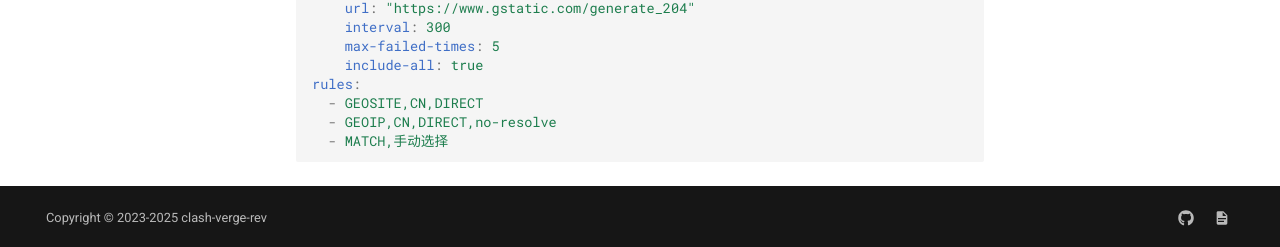
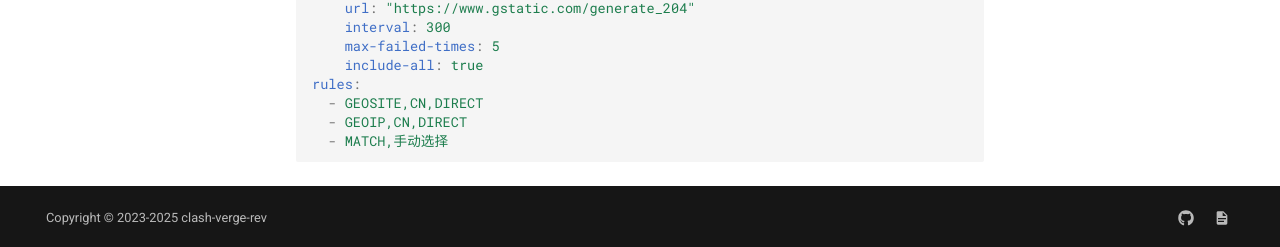
Before and after one commit to clash-verge-rev/clash-verge-rev.github.io, an MkDocs documentation site: the page built from docs/guide/config.md, in a window 1280 px wide and 900 px high, scrolled down 1675 px. Shown: the part 650-897 px from the top of the window. Built offline with MkDocs 1.6.1 and Material for MkDocs 9.7.7, drawn with Linux system fonts in a browser that asks for light colours; comment, search, counter and statistics services are not loaded.

Commit message:
update example config

````diff
--- a/docs/guide/config.md
+++ b/docs/guide/config.md
@@ -116,6 +116,6 @@ proxy-groups:
     include-all: true
 rules:
   - GEOSITE,CN,DIRECT
-  - GEOIP,CN,DIRECT,no-resolve
+  - GEOIP,CN,DIRECT
   - MATCH,手动选择
 ```
````
